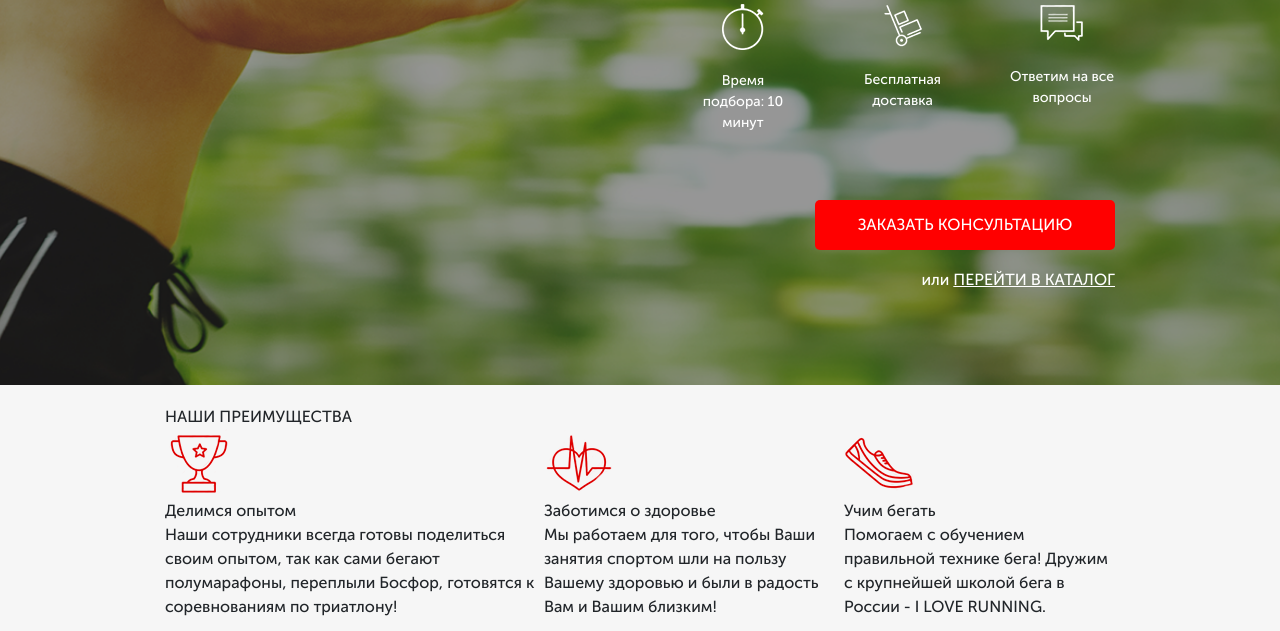
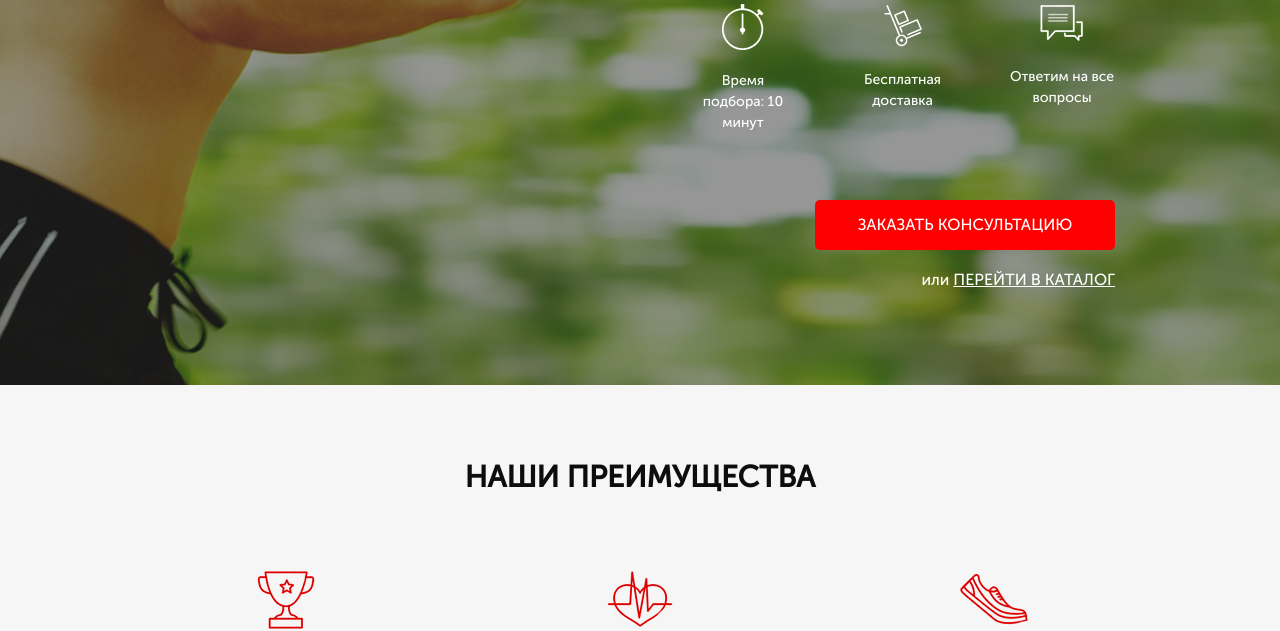
Before and after one commit to Dimapoltank/Pulse, a website: page src/index.html in a window 1280 px wide. Shown: the part 323-954 px from the top of the page. Drawn offline with Linux system fonts and the light colour scheme.

Commit message:
секция 2 гоова

```diff
--- a/src/index.html
+++ b/src/index.html
@@ -13,18 +13,16 @@
     <div class="promo">
       <div class="container">
         <header class="header">
-          <a href="#" class="header__logo">
-            <img src="icons/logo1.png" alt="logo" />
-          </a>
+          <a href="#" class="header__logo"
+            ><img src="icons/logo1.png" alt="logo"
+          /></a>
           <div class="header__official">
-            Официальный представитель
-            <span>Garmin, Polar, Suunto</span>
+            Официальный представитель <span>Garmin, Polar, Suunto</span>
           </div>
           <div class="header__contacts">
             <a href="tel:74999228974" class="header__phone"
               >+7 (499) 922-89-74</a
-            >
-            <button class="button">заказать звонок</button>
+            ><button class="button">заказать звонок</button>
           </div>
         </header>
         <div class="promo__wrapper">
@@ -32,23 +30,17 @@
           <h2 class="promo__subheader">с учётом Вашего уровня подготовки</h2>
           <div class="promo__icons">
             <div class="promo__icon">
-              <img src="icons/ico1.png" alt="1" />
-              Время подбора: 10 минут
+              <img src="icons/ico1.png" alt="1" />Время подбора: 10 минут
             </div>
             <div class="promo__icon">
-              <img src="icons/ico2.png" alt="2" />
-              Бесплатная доставка
+              <img src="icons/ico2.png" alt="2" />Бесплатная доставка
             </div>
             <div class="promo__icon">
-              <img src="icons/ico3.png" alt="3" />
-              Ответим на все вопросы
+              <img src="icons/ico3.png" alt="3" />Ответим на все вопросы
             </div>
           </div>
           <button class="button button_main">заказать кОНСУЛЬТАЦИЮ</button>
-          <div class="promo__link">
-            или
-            <a href="#"> ПЕРЕЙТИ В КАТАЛОГ</a>
-          </div>
+          <div class="promo__link">или <a href="#">ПЕРЕЙТИ В КАТАЛОГ</a></div>
         </div>
       </div>
     </div>
@@ -62,7 +54,7 @@
             <div class="advantages__text2">
               Наши сотрудники всегда готовы поделиться своим опытом, так как
               сами бегают полумарафоны, переплыли Босфор, готовятся к
-              соревнованиям по триатлону!
+              соревнованиям по триатлону !
             </div>
           </div>
           <div class="advantages__icons">
@@ -70,15 +62,16 @@
             <div class="advantages__text1">Заботимся о здоровье</div>
             <div class="advantages__text2">
               Мы работаем для того, чтобы Ваши занятия спортом шли на пользу
-              Вашему здоровью и были в радость Вам и Вашим близким!
+              Вашему здоровью и были в радость Вам и Вашим близким !
             </div>
           </div>
           <div class="advantages__icons">
             <img src="icons/shoe.png" alt="shoe" />
             <div class="advantages__text1">Учим бегать</div>
             <div class="advantages__text2">
-              Помогаем с обучением правильной технике бега! Дружим с крупнейшей
-              школой бега в России - <span> I LOVE RUNNING.</span>
+              Помогаем с обучением правильной технике бега ! Дружим с крупнейшей
+              школой бега в России -
+              <a href="#"> <span>I LOVE RUNNING.</span></a>
             </div>
           </div>
         </div>
--- a/src/sass/blocks/_advantages.scss
+++ b/src/sass/blocks/_advantages.scss
@@ -1,5 +1,5 @@
 .advantages {
-    padding: 20px 0 95px 0;
+    padding: 70px 0 95px 0;
     max-height: 470px;
     background: url("../../icons/advantages.png") center center/cover no-repeat;
 
@@ -7,12 +7,44 @@
         min-width: 922px;
         display: flex;
         justify-content: space-between;
-        align-items: center;
+        align-items: flex-start;
 
     }
 
     &__icons {
         min-width: 243px;
 
+
+        img {
+            width: 70px;
+            height: 70px;
+            display: block;
+            margin: 0 auto;
+            margin-bottom: 38px;
+        }
     }
+
+    &__text1 {
+        color: #0d0d0d;
+        font-size: 18px;
+        font-weight: 700;
+        text-align: center;
+        margin-bottom: 25px;
+    }
+
+    &__text2 {
+        width: 243px;
+        color: #0d0d0d;
+        font-size: 14px;
+        font-weight: 300;
+        text-align: center;
+        margin-bottom: 78px;
+
+        span {
+            color: $main-color;
+            text-decoration: underline;
+            text-transform: uppercase;
+        }
+    }
+
 }
--- /dev/null
+++ b/src/sass/blocks/_sub.scss
@@ -0,0 +1,7 @@
+.sub1 {
+    color: #0d0d0d;
+    font-size: 30px;
+    font-weight: 700;
+    margin-bottom: 65px;
+    text-align: center;
+}
--- a/src/sass/style.scss
+++ b/src/sass/style.scss
@@ -12,4 +12,5 @@
 @import "blocks/promo";
 @import "blocks/header";
 @import "blocks/buttons";
-@import "blocks/advantages"
+@import "blocks/advantages";
+@import "blocks/sub";
```
Also changed, not shown: src/_sub.scss (deleted), src/css/style.css (deleted), src/css/style.min.css, 1 other file.
